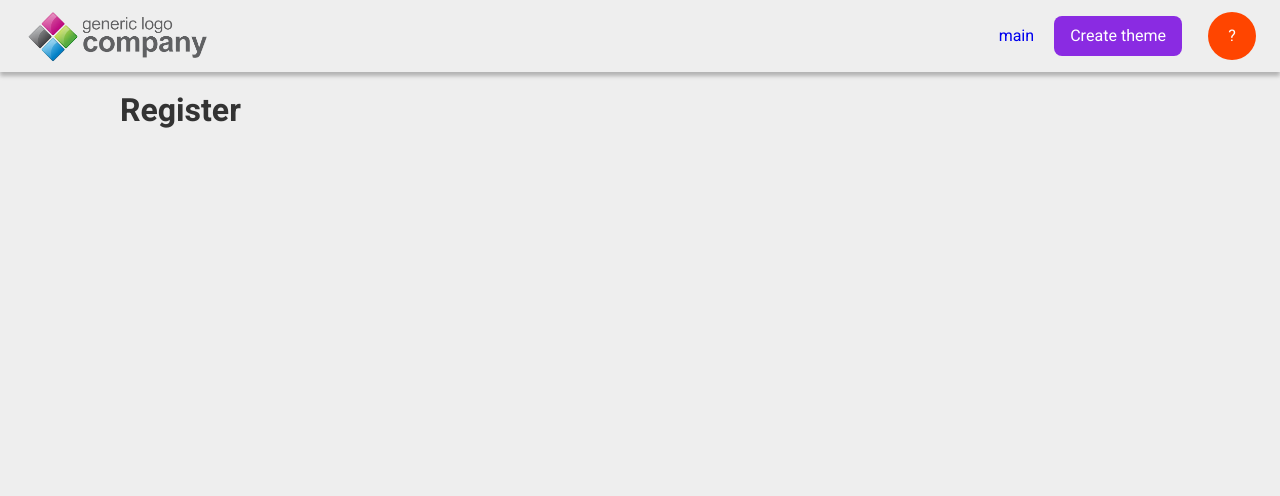
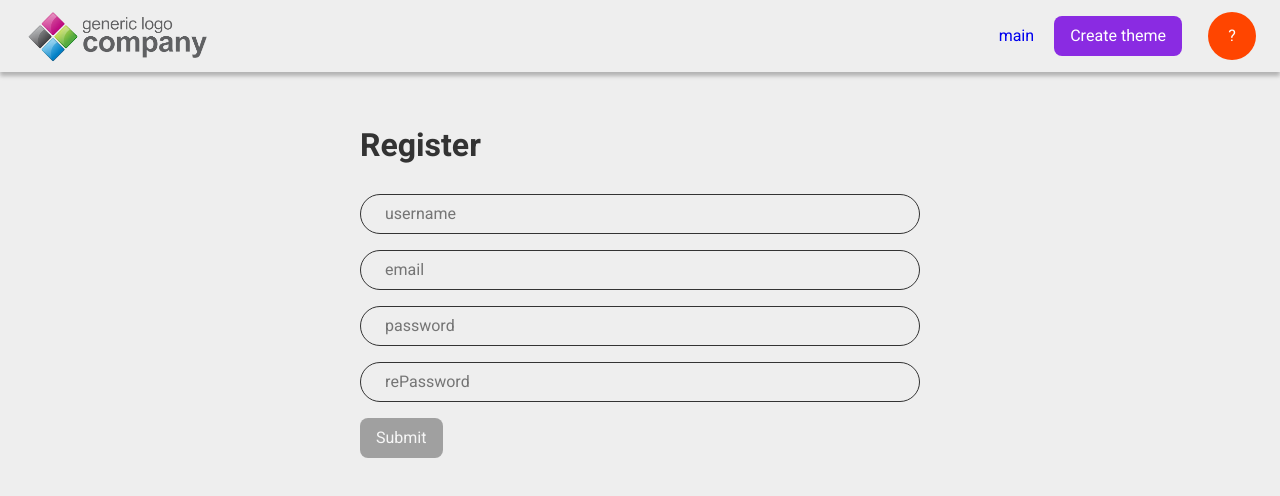
Before and after one commit to yonatanAiz2/react-session-1, a React (Create React App) app in the folder react-session-1-fe/: page /register in a window 1280 px wide. Shown: the top 496 px of the page. Built offline with nearby package versions, Linux system fonts and the light colour scheme.

Commit message:
login and register forms

```diff
--- /dev/null
+++ b/react-session-1-fe/src/screens/Login/Login.style.ts
@@ -0,0 +1,13 @@
+import styled from "styled-components/macro";
+
+export const Container = styled.div`
+  width: 560px;
+  margin: 0 auto;
+  margin-top: 56px;
+  input {
+    margin: 8px 0;
+  }
+  button {
+    margin-top: 8px;
+  }
+`;
--- a/react-session-1-fe/src/screens/Login/Login.tsx
+++ b/react-session-1-fe/src/screens/Login/Login.tsx
@@ -1,5 +1,26 @@
+import * as Yup from "yup";
+import { Form, Formik } from "formik";
+import * as S from "./Login.style";
+import { FormikSubmitButton } from "../../components/Button/Button";
+import { FormikInput, Input } from "../../components/Input/Input";
+import Button from "../../components/Button/Button";
+
 const Login = () => {
-  return <h1>Login</h1>;
+  return (
+    <S.Container>
+      <h1>Login</h1>
+      <form
+        onSubmit={(e) => {
+          e.preventDefault();
+          console.log("values");
+        }}
+      >
+        <Input placeholder="email" name="identifier" />
+        <Input type="password" placeholder="password" name="password" />
+        <Button type="submit">Submit</Button>
+      </form>
+    </S.Container>
+  );
 };
 
 export default Login;
--- /dev/null
+++ b/react-session-1-fe/src/screens/Register/Register.style.ts
@@ -0,0 +1,13 @@
+import styled from "styled-components/macro";
+
+export const Container = styled.div`
+  width: 560px;
+  margin: 0 auto;
+  margin-top: 56px;
+  input {
+    margin: 8px 0;
+  }
+  button {
+    margin-top: 8px;
+  }
+`;
--- a/react-session-1-fe/src/screens/Register/Register.tsx
+++ b/react-session-1-fe/src/screens/Register/Register.tsx
@@ -1,5 +1,54 @@
+import * as Yup from "yup";
+import { Form, Formik } from "formik";
+import * as S from "./Register.style";
+import { FormikSubmitButton } from "../../components/Button/Button";
+import { FormikInput } from "../../components/Input/Input";
+
+interface RegisterPayloadWithRePassword extends RegisterPayload {
+  rePassword: string;
+}
+
+const initialState: RegisterPayloadWithRePassword = {
+  username: "",
+  email: "",
+  password: "",
+  rePassword: "",
+};
+
+const validationSchema = () =>
+  Yup.object({
+    username: Yup.string().required().min(3),
+    email: Yup.string().required().email(),
+    password: Yup.string().required().min(6),
+    rePassword: Yup.string()
+      .required()
+      .oneOf([Yup.ref("password"), null], "Passwords must match"),
+  });
+
 const Register = () => {
-  return <h1>Register</h1>;
+  return (
+    <S.Container>
+      <h1>Register</h1>
+      <Formik
+        validateOnMount
+        validationSchema={validationSchema}
+        initialValues={initialState}
+        onSubmit={(values) => console.log(values)}
+      >
+        <Form>
+          <FormikInput placeholder="username" name="username" />
+          <FormikInput placeholder="email" name="email" />
+          <FormikInput type="password" placeholder="password" name="password" />
+          <FormikInput
+            type="password"
+            placeholder="rePassword"
+            name="rePassword"
+          />
+          <FormikSubmitButton />
+        </Form>
+      </Formik>
+    </S.Container>
+  );
 };
 
 export default Register;
```
